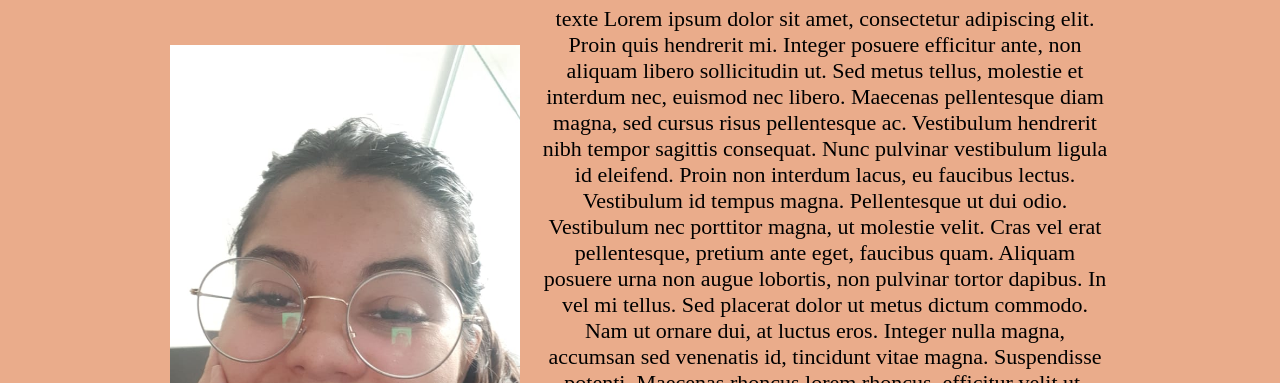
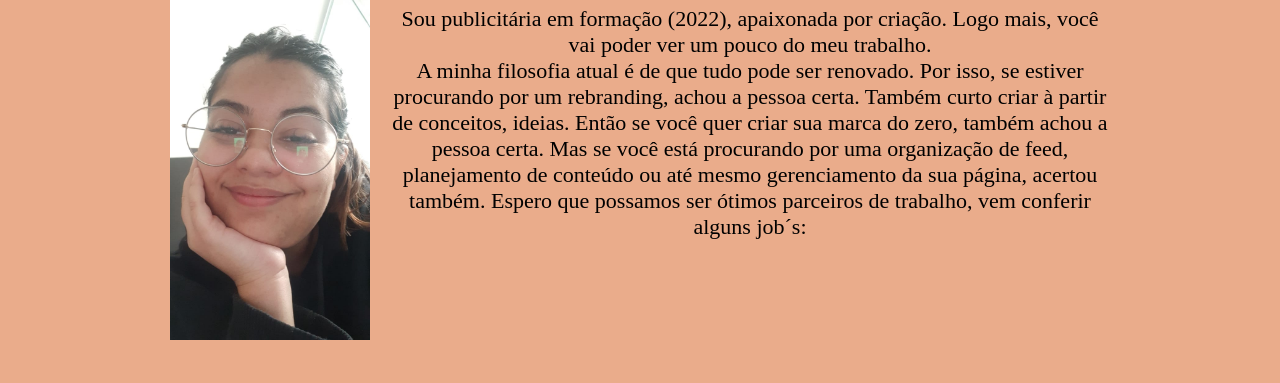
Before and after one commit to MottaGe/AgenciaPage, a plain HTML site: page index.html in a window 1280 px wide. Shown: the part 252-635 px from the top of the page. Drawn offline with Linux system fonts and the light colour scheme; a web font is replaced by a local one.

Commit message:
txtapresentacao

```diff
--- a/css/home.css
+++ b/css/home.css
@@ -57,9 +57,9 @@ section{
 
 .foto{
     height: auto;
-    width: 350px;
+    width: 200px;
     float: left;
-    margin: 60px 20px 10px 0px;
+    margin: 0px 20px 10px 0px;
 }
 
 
--- a/index.html
+++ b/index.html
@@ -21,11 +21,9 @@
         <section class="apresentacao">
             <h1>Quem sou eu</h1>
             <img class="foto" src="./imagens/foto.jpeg" alt="foto">
-            <p class="txtApresentacao"> texte Lorem ipsum dolor sit amet, consectetur adipiscing elit. Proin quis hendrerit mi. Integer posuere efficitur ante, non aliquam libero sollicitudin ut. Sed metus tellus, molestie et interdum nec, euismod nec libero. Maecenas pellentesque diam magna, sed cursus risus pellentesque ac. Vestibulum hendrerit nibh tempor sagittis consequat. Nunc pulvinar vestibulum ligula id eleifend. Proin non interdum lacus, eu faucibus lectus. Vestibulum id tempus magna.
-
-                Pellentesque ut dui odio. Vestibulum nec porttitor magna, ut molestie velit. Cras vel erat pellentesque, pretium ante eget, faucibus quam. Aliquam posuere urna non augue lobortis, non pulvinar tortor dapibus. In vel mi tellus. Sed placerat dolor ut metus dictum commodo. Nam ut ornare dui, at luctus eros. Integer nulla magna, accumsan sed venenatis id, tincidunt vitae magna. Suspendisse potenti. Maecenas rhoncus lorem rhoncus, efficitur velit ut, pretium purus. Curabitur faucibus sit amet nibh eget tempor. Integer dapibus libero tincidunt elementum cursus.
-
-                Nunc ut massa fermentum, auctor quam quis, tristique ante. Sed egestas hendrerit ultricies. Maecenas congue mauris in est blandit aliquam. Donec efficitur efficitur fringilla. Nam facilisis tincidunt lectus, sit amet fermentum tellus tristique sed. Sed pretium sed lacus at porttitor. Etiam nec lacinia metus, sed egestas urna. Class aptent taciti sociosqu ad litora torquent per conubia nostra, per inceptos himenaeos. Mauris at aliquet lectus. Ut sodales ullamcorper libero, non commodo tellus viverra in. Aenean a sem fringilla, scelerisque nisl quis, mattis sem. Quisque eleifend lobortis elit, quis finibus nisl commodo nec. Orci varius natoque penatibus et magnis dis parturient montes, nascetur ridiculus mus. Phasellus et elit eget erat consectetur pretium at sit amet ligula. Integer orci sem, porta sit amet posuere in, tempor a sem. Ut vulputate ultrices nunc eu feugiat.
+            <p class="txtApresentacao"> Sou publicitária em formação (2022), apaixonada por criação. Logo mais, você vai poder ver um pouco do meu trabalho.
+                <br>A minha filosofia atual é de que tudo pode ser renovado. Por isso, se estiver procurando por um rebranding, achou a pessoa certa. Também curto criar à partir de conceitos, ideias. Então se você quer criar sua marca do zero, também achou a pessoa certa. Mas se você está procurando por uma organização de feed, planejamento de conteúdo ou até mesmo gerenciamento da sua página, acertou também.
+                Espero que possamos ser ótimos parceiros de trabalho, vem conferir alguns job´s:
             </p>
         </section>
 
```
